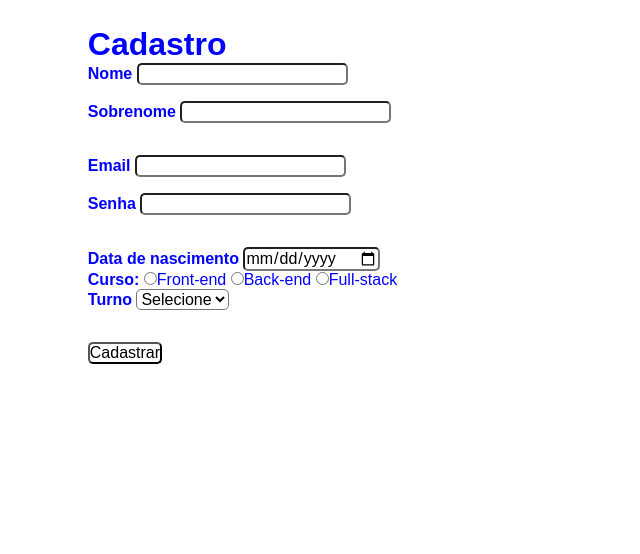
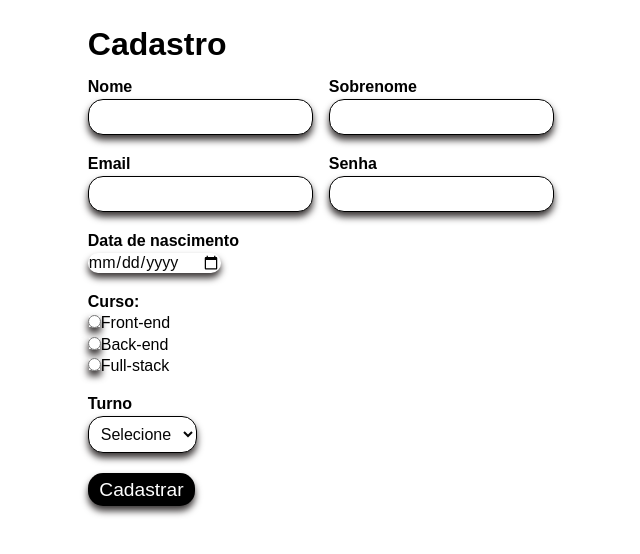
Before and after one commit to jeffersonfrutuoso/Form, a plain HTML site: page index.html in a window 1280 px wide. Shown: the whole page, without its empty margins (373-1013 px from the left). Drawn offline with Linux system fonts and the light colour scheme.

Commit message:
melhorando a estilização

```diff
--- a/index.html
+++ b/index.html
@@ -9,11 +9,11 @@
 <body>
     <!-- Titulo -->
     <div>
-        <h1>Cadastro</h1>
+        <h1 id="titulo">Cadastro</h1>
     </div>
 <!-- nome e sobrenome -->
     <form action="">
-        <fieldset class="campo">
+        <fieldset class="grupo">
             <div class="campo">
                 <label for="">
                     <strong>Nome</strong>
@@ -30,7 +30,7 @@
 
         </fieldset>
         <!-- email e senha -->
-        <fieldset class="campo">
+        <fieldset class="grupo">
             <div class="campo">
                 <label for="">
                     <strong>Email</strong>
@@ -45,8 +45,8 @@
             </div>
         </fieldset>
 <!-- data nascimento -->
-        <div>
-            <div>
+        <div class="campo">
+            <div class="campo">
                 <label for="">
                     <strong>Data de nascimento</strong>
                 </label>
@@ -79,7 +79,7 @@
             </select>
         </div>
         <!-- botão -->
-        <button type="submit" onsubmit="">
+        <button type="submit" onsubmit="" class="btn">
             Cadastrar
         </button>
     </form>
--- a/style.css
+++ b/style.css
@@ -1,6 +1,15 @@
 *{
     margin: 0;
     padding: 0;
+}
+
+/* estilos para id titulo */
+
+#titulo{
+    font-family: sans-serif;
+    justify-content: center;
+    color: black;
+    margin-bottom: 15px;
 }
 
 fieldset{
@@ -11,7 +20,7 @@ body{
     background-color: white;
     font-family: sans-serif;
     font-size: 1em;
-    color: blue;
+    color: rgb(0, 0, 0);
     margin-left: 36%;
     margin-top: 2%;
     justify-content: center;
@@ -21,14 +30,57 @@ input, select, button {
     background-color: white;
     font-family: sans-serif;
     font-size: 1em;
-    border-radius: 5px;
+    color: rgb(6, 6, 6);
+    border-radius: 15px;
+    box-shadow: 0 5px 7px rgb(60, 56, 56);
+    border: none;
 }
 
 .campo {
-    margin-bottom: 1em;
+    margin-bottom: 20px;
 }
 
 .campo label {
+    margin-bottom: 0.2em;
+    color: rgb(0, 0, 0);
+    display: block;
+}
+
+.grupo:before, .grupo:after {
+    display: table;
+}
+
+.grupo:after{
+    clear: both;
+}
+
+fieldset.grupo .campo{
+    float: left;
+    margin-right: 1em;
+}
+
+.campo input:focus, .campo select:focus{
+    background-color: rgba(206, 206, 206, 0.682);
+}
+
+.btn{
+    font-size: 1.2em;
+    background-color: black;
     margin-bottom: 1em;
+    color: white;
+    padding: 0.3em 0.6em;
+    cursor: pointer;
+    transition: 0.9s ease-in-out;
+}
 
+.btn:hover{
+    background-color: white;
+    color: black;
+    transform: translateY(10px);
 }
+
+.campo input[type="text"], .campo input[type="email"], .campo input[type="password"], .campo select{
+    padding: 0.5em;
+    border: 1px solid black;
+    display: block;
+}
```
